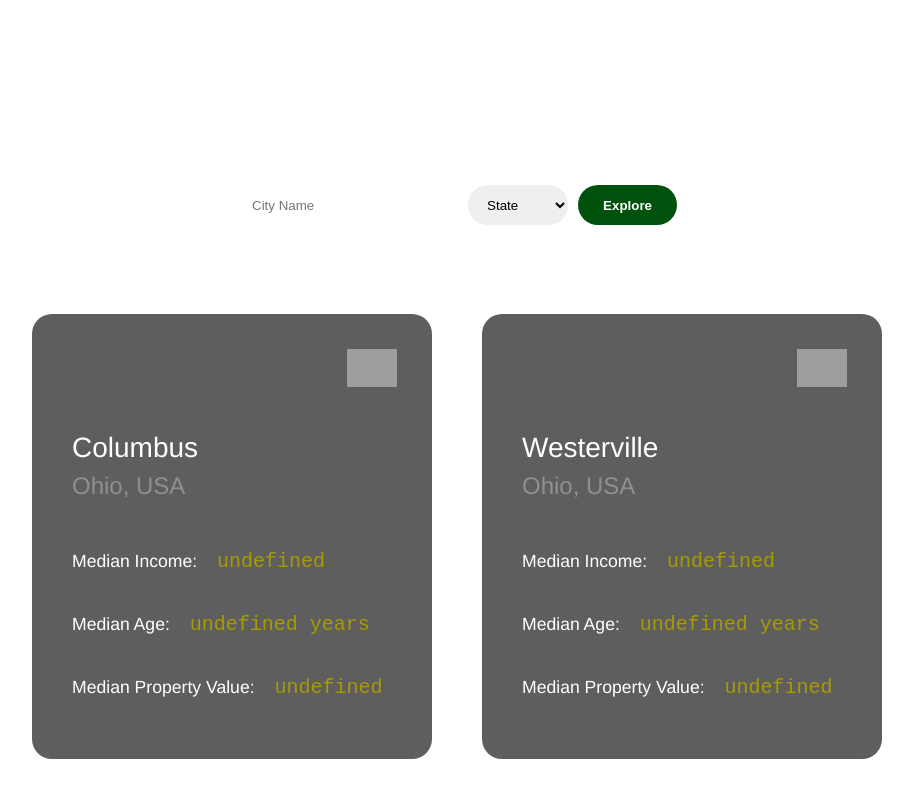
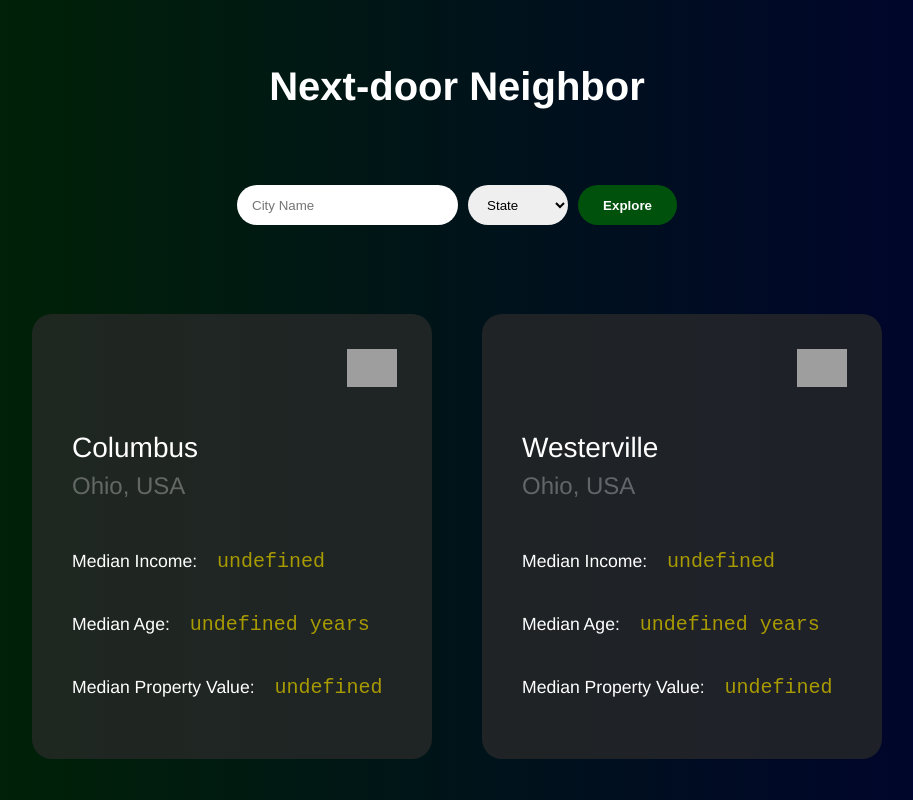
Before and after one commit to bengcook55/Flatiron-School-SE-Phase-1-Project, a plain HTML site: page index.html in a window 1280 px wide. Shown: the top 800 px of the page, without its empty margins (183-1096 px from the left). Drawn offline with Linux system fonts and the light colour scheme; no server answers; grey boxes are pictures that could not be loaded.

Commit message:
fix background color to read white text

```diff
--- a/style.css
+++ b/style.css
@@ -6,7 +6,7 @@
 
 body{
     width: 100%;
-    background: linear-gradient(to right, rgb(0, 39, 0) rgb(0, 0, 50));
+    background: linear-gradient(to right, rgb(0, 39, 0), rgb(0, 0, 50));
 
 }
 
```
